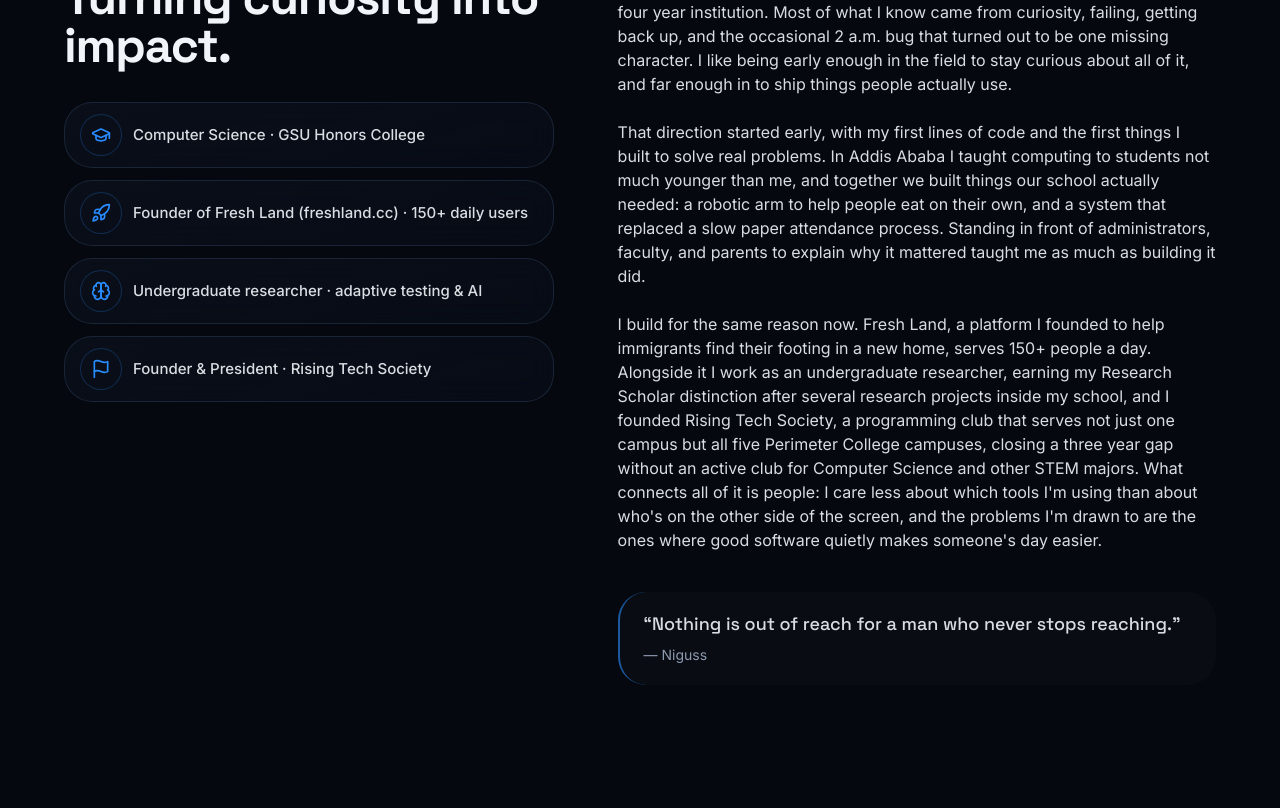
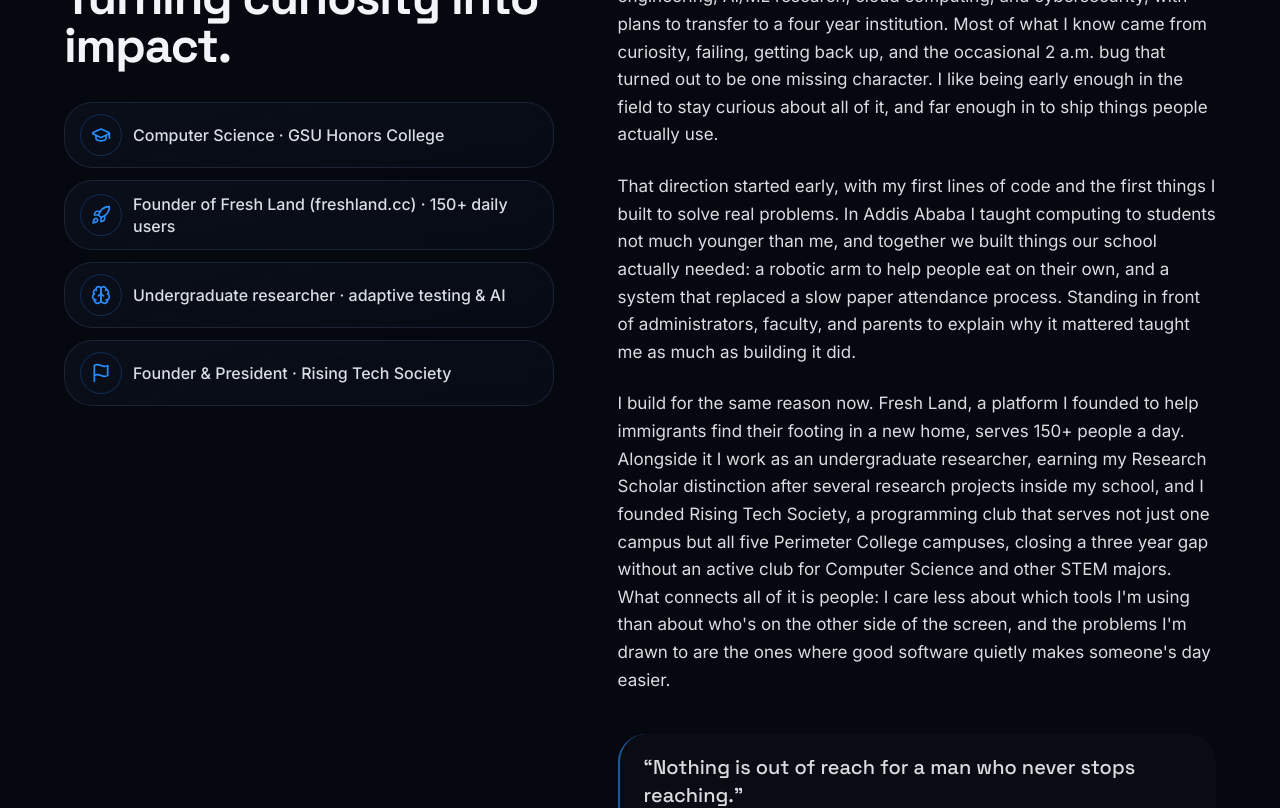
Before and after one commit to Goose-101/Portfolio, a Next.js app: page / in a window 1280 px wide. Shown: the part 1000-1808 px from the top of the page. Built offline with nearby package versions, Linux system fonts and the light colour scheme; no server answers.

Commit message:
Enlarge about section typography

```diff
--- a/src/components/sections/about.tsx
+++ b/src/components/sections/about.tsx
@@ -20,7 +20,7 @@ export function About() {
                   <span className="grid h-10 w-10 shrink-0 place-items-center rounded-xl bg-accent/12 text-accent ring-1 ring-accent/25">
                     <fact.icon className="h-5 w-5" />
                   </span>
-                  <span className="text-[15px] font-medium leading-snug text-foreground/90">
+                  <span className="text-base font-medium leading-snug text-foreground/90">
                     {fact.label}
                   </span>
                 </div>
@@ -33,7 +33,7 @@ export function About() {
         <div className="flex flex-col gap-6">
           {about.paragraphs.map((p, i) => (
             <Reveal key={i} delay={0.05 * i}>
-              <p className="text-[15px] leading-relaxed text-muted-foreground [&:first-child]:text-base [&:first-child]:text-foreground/90">
+              <p className="text-base leading-relaxed text-muted-foreground [&:first-child]:text-[17px] [&:first-child]:text-foreground/90">
                 {p}
               </p>
             </Reveal>
@@ -41,11 +41,11 @@ export function About() {
 
           <Reveal delay={0.2}>
             <figure className="mt-4 rounded-2xl border-l-2 border-accent/60 bg-white/[0.02] px-6 py-5">
-              <blockquote className="font-display text-lg font-medium leading-snug text-foreground/90">
+              <blockquote className="font-display text-xl font-medium leading-snug text-foreground/90">
                 &ldquo;Nothing is out of reach for a man who never stops
                 reaching.&rdquo;
               </blockquote>
-              <figcaption className="mt-2 text-sm text-muted-foreground">
+              <figcaption className="mt-2 text-[15px] text-muted-foreground">
                 — {person.firstName}
               </figcaption>
             </figure>
```
